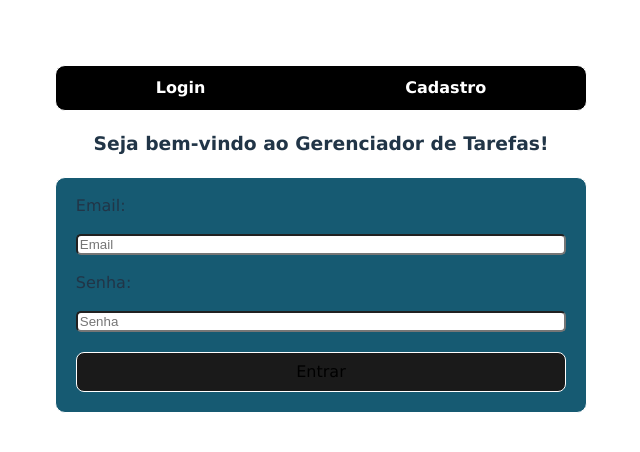
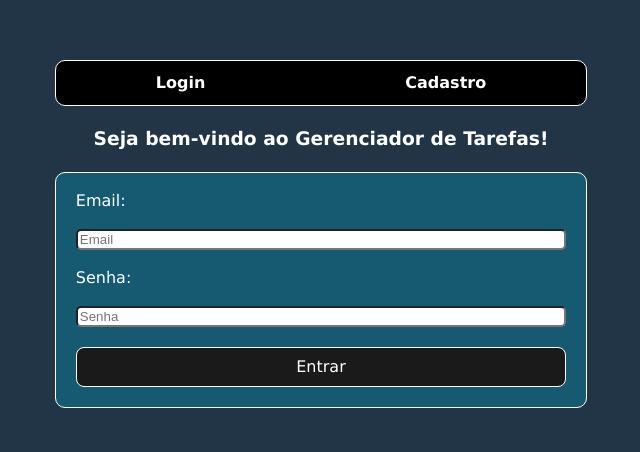
Before and after one commit to higorfranca96/front-gerenciador-tarefas, a React (Vite) app: page /login in a window 1280 px wide. Shown: the part 166-618 px from the top of the page, without its empty margins (319-959 px from the left). Built offline with nearby package versions, Linux system fonts and the light colour scheme.

Commit message:
melhorias layout e cores

```diff
--- a/package.json
+++ b/package.json
@@ -13,6 +13,7 @@
     "axios": "^1.9.0",
     "react": "^19.1.0",
     "react-dom": "^19.1.0",
+    "react-icons": "^5.5.0",
     "react-router-dom": "^7.6.2"
   },
   "devDependencies": {
--- a/src/index.css
+++ b/src/index.css
@@ -33,6 +33,8 @@ body {
   min-height: 100vh;
   align-items: center;
   justify-content: center;
+  color:white;
+  background-color: #213547;
 }
 
 h1 {
@@ -51,6 +53,7 @@ h1 {
   cursor: pointer;
   transition: border-color 0.25s;
   margin:20px;
+  color:white;
 }
 .button:hover {
     color: black;
@@ -84,6 +87,7 @@ h1 {
   font-weight: 700;
   font-family: inherit;
   text-align: center;
+  color:white;
 }
 
 .navItem:hover {
@@ -92,13 +96,12 @@ h1 {
 
 .form{
   display:grid;
-  margin-right:10px;
-  margin-left:10px;
   /* align-items: center;
   justify-content: center; */
   background-color: #165a72;
   border-radius:10px;
   border: 1px solid white;
+  margin:10px;
 }
 
 .formItem{
@@ -163,7 +166,7 @@ h1 {
 @media (prefers-color-scheme: light) {
   :root {
     color: #213547;
-    background-color: #ffffff;
+    background-color: #213547;
   }
   a:hover {
     color: #747bff;
@@ -212,3 +215,15 @@ h1 {
   margin-left:2.5%;
   margin-right:2.5%;
 }
+
+.filtrosBox{
+  display: flex;
+  align-items: center;
+  justify-content: center;
+  font-weight: bold;
+}
+
+.filtroItem{
+  margin: 10px;
+  margin-bottom: 25px;
+}
--- a/src/pages/TodoListPage.jsx
+++ b/src/pages/TodoListPage.jsx
@@ -1,6 +1,8 @@
 import { useEffect, useState } from 'react';
 import { data, Link } from 'react-router-dom';
 import api from '../services/api';
+import { MdOutlineEdit } from "react-icons/md";
+import { MdOutlineClear } from 'react-icons/md';
 
 export default function TodoListPage() {
   const [tarefas, setTarefas] = useState([]);
@@ -26,6 +28,26 @@ export default function TodoListPage() {
   }, []);
 
   return (
+    <>
+      <div className='form'>
+        <div className='filtrosBox'>
+          <div className='filtroItem'>
+            <label><p>Título:</p></label>
+            <input type='text'></input>
+          </div>
+
+          <div className='filtroItem'>
+            <label><p>Prazo até:</p></label>
+            <input type='text'></input>
+          </div>
+
+          <div className='filtroItem'>
+            <label><p>Status:</p></label>
+            <input type='text'></input>
+          </div>
+        </div>
+      </div>
+
       <div className='form'>
         <div className='rowTarefa'>
 
@@ -42,8 +64,8 @@ export default function TodoListPage() {
 
                 <p>{t.descricao}</p>
 
-              <Link className='button' to={`/tarefas/editar/${t._id}`}>Editar</Link>
-              <button className='button' onClick={() => deleteTarefa(t._id)}>Excluir</button>
+                <Link className='button' to={`/tarefas/editar/${t._id}`}><MdOutlineEdit /></Link>
+                <button className='button' onClick={() => deleteTarefa(t._id)}><MdOutlineClear /></button>
               </div>
             </div>
           ))}
@@ -54,5 +76,7 @@ export default function TodoListPage() {
             ): ""}
         </div>
       </div>
+
+    </>
   );
 }
```
Also changed, not shown: 1 other file (tests, documents, lock files or other folders). Lines whose indentation alone changed are shown as unchanged.
